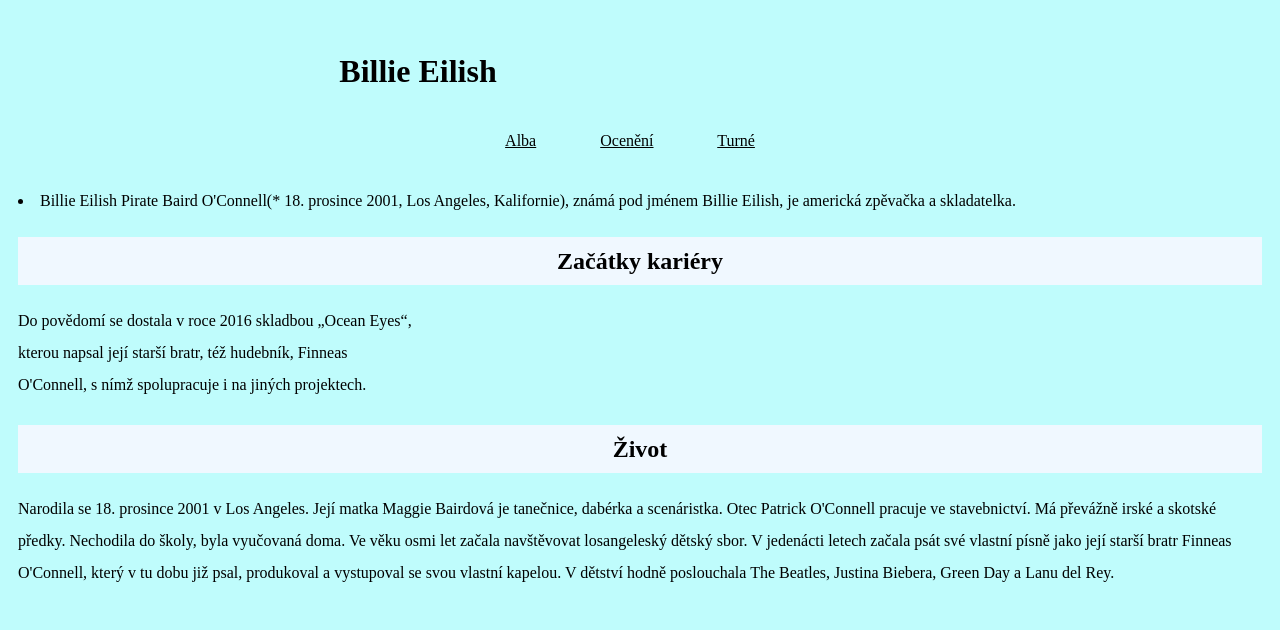
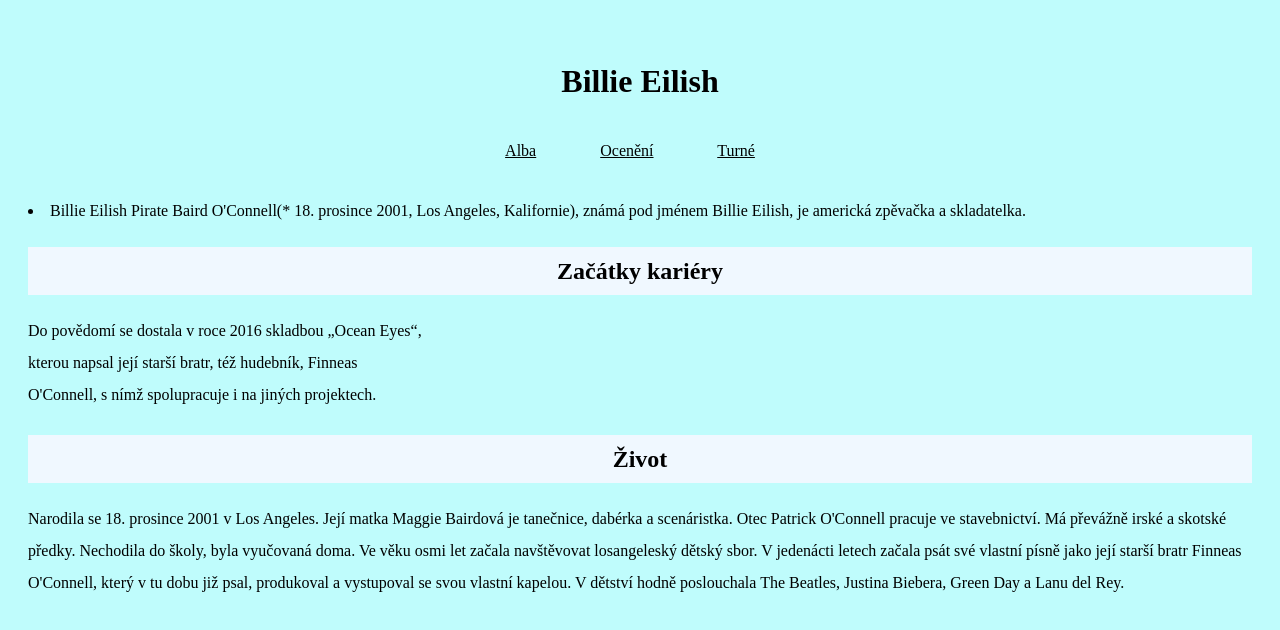
Before and after one commit to naty854/ulo-, a plain HTML site: page index.html in a window 1280 px wide. Drawn offline with Linux system fonts and the light colour scheme.

Commit message:
Add files via upload

```diff
--- a/styl.css
+++ b/styl.css
@@ -1,9 +1,8 @@
-
 body{  background-color: rgb(191, 252, 252);
     font-family: 'Times New Roman', Times, serif;
     color: black;
     line-height: 2;
-    padding: 10px;
+    padding: 20px;
     display: inline-block;
     align-items: center;}
     h1{text-align: center;}
@@ -32,11 +31,11 @@ body{  background-color: rgb(191, 252, 252);
     tbody tr:nth-child(3){background-color: azure;}
 
     header { width: 100%;
-    max-width: 800px;
     text-align: center;
 }
 article{ text-align: left;
 width: 100%;}
 
 section{ width: 400px;
-height: 100px;}
+height: 100px;
+ }
```
Also changed, not shown: index.html (+1 -0 lines).
